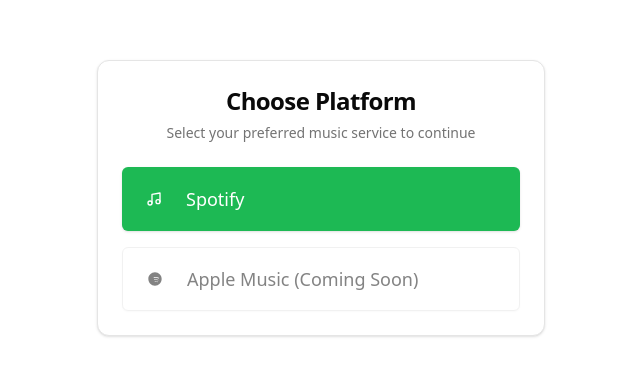
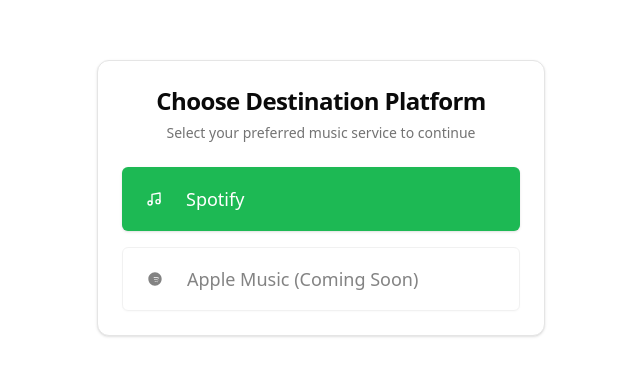
Before and after one commit to renaisun/PlaylistBridge, a React (Vite) app: page / in a window 1280 px wide. Shown: the part 202-578 px from the top of the page, without its empty margins (319-959 px from the left). Built offline with nearby package versions, Linux system fonts and the light colour scheme; no server answers.

Commit message:
chore: minor changes

```diff
--- a/src/components/PlatformSelector.jsx
+++ b/src/components/PlatformSelector.jsx
@@ -7,7 +7,7 @@
     <div className="flex items-center justify-center min-h-screen bg-background p-4">
       <Card className="w-full max-w-md">
         <CardHeader>
-          <CardTitle className="text-2xl font-bold text-center">Choose Platform</CardTitle>
+          <CardTitle className="text-2xl font-bold text-center">Choose Destination Platform</CardTitle>
           <CardDescription className="text-center">
             Select your preferred music service to continue
           </CardDescription>
```
